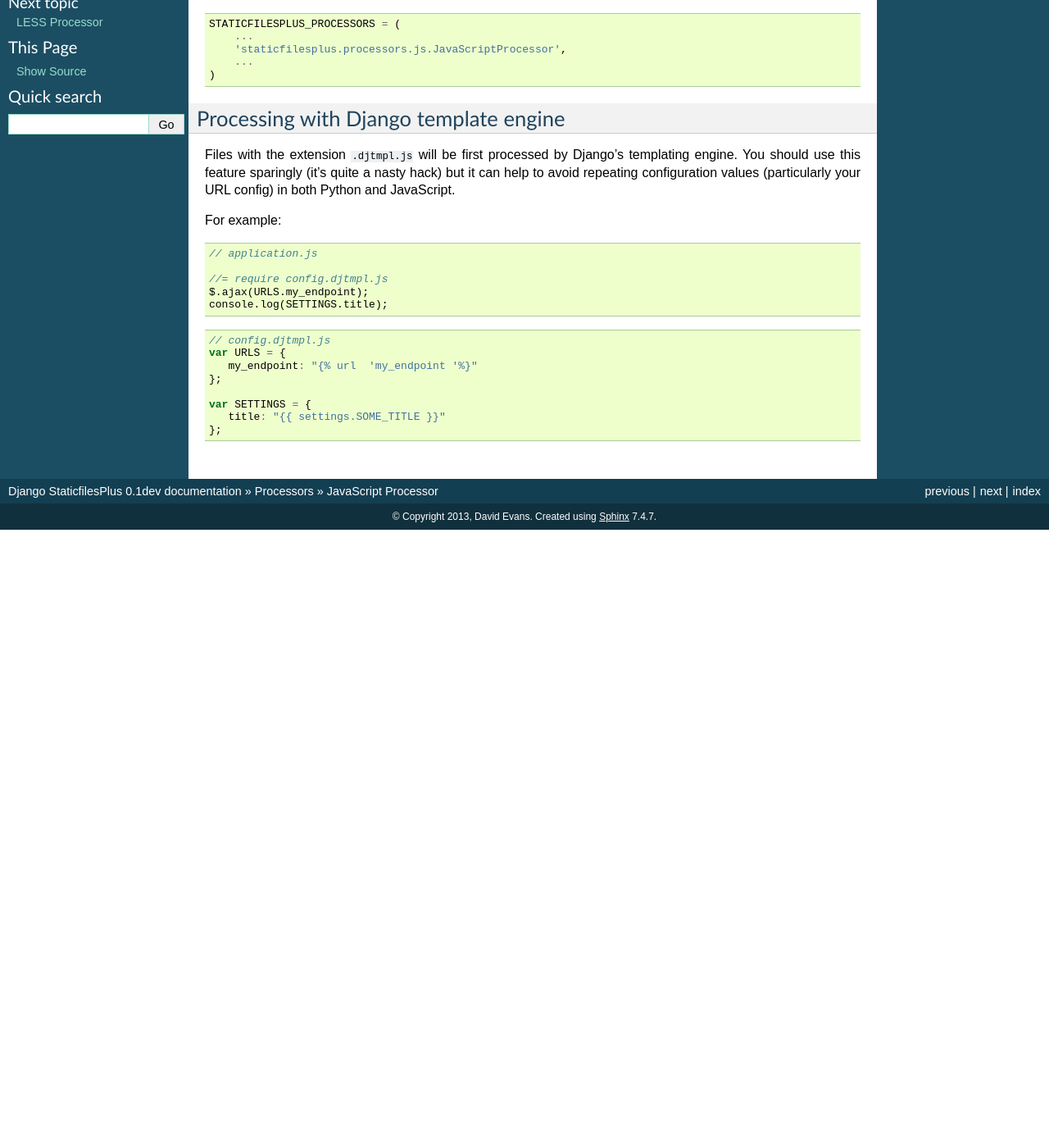
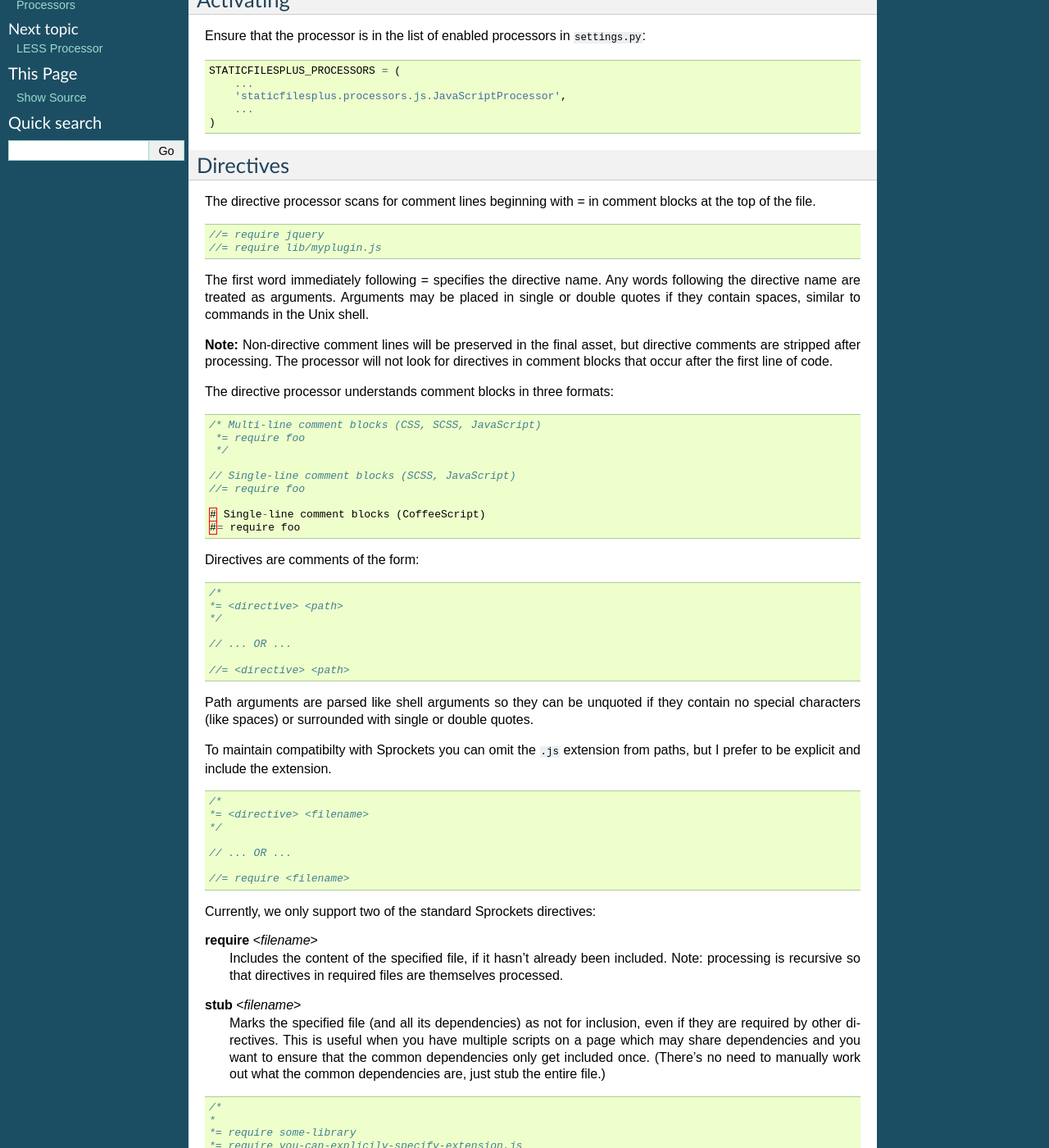
Before and after one commit to evansd/django-staticfilesplus, a Sphinx documentation site: the page built from docs/processors/javascript.rst, in a window 1280 px wide and 1400 px high, scrolled down 209 px. Shown: the whole window at 82% size. Built offline with Sphinx 7.4.7, drawn with Linux system fonts in a browser that asks for light colours; before the commit the page ends 900 px from its top, so only the background shows below that; some of the changed text lies outside the part shown.

Commit message:
More documentation

```diff
--- a/docs/processors/index.rst
+++ b/docs/processors/index.rst
@@ -33,8 +33,8 @@
                    check_call(['coffee', '--stdio'], stdin=infile, stdout=outfile)
 
 
-API
-~~~
+Processor API
+~~~~~~~~~~~~~
 A valid processor is class that implements the following set of methods.
 
 First, we have a pair of methods which are given filenames and determine which files
@@ -69,6 +69,8 @@
    Takes a filename (before processing) and returns a Boolean. If it returns ``True`` the
    file will be ignored by ``contrib.staticfiles`` as if it did not exist.
 
+To activate your processor, add its dotted path to ``STATICFILESPLUS_PROCESSORS`` in ``settings.py``
+
 
 BaseProcessor
 ~~~~~~~~~~~~~
--- a/docs/processors/javascript.rst
+++ b/docs/processors/javascript.rst
@@ -3,8 +3,12 @@
 
 This adds support for Sprockets_-like dependancy management for JavaScript files.
 
-Usage
------
+Dependencies between files are specified by specially formatted comments (known as
+directives) at the top of the files. The processor compiles all these dependencies
+together into a single file.
+
+Activating
+----------
 
 Ensure that the processor is in the list of enabled processors in ``settings.py``:
 
@@ -16,6 +20,110 @@
       ...
   )
 
+
+Directives
+----------
+
+The directive processor scans for comment lines beginning with = in comment blocks at the
+top of the file.
+
+.. code-block:: javascript
+
+   //= require jquery
+   //= require lib/myplugin.js
+
+The first word immediately following = specifies the directive name. Any words following
+the directive name are treated as arguments. Arguments may be placed in single or double
+quotes if they contain spaces, similar to commands in the Unix shell.
+
+**Note:** Non-directive comment lines will be preserved in the final asset, but directive
+comments are stripped after processing. The processor will not look for directives in
+comment blocks that occur after the first line of code.
+
+The directive processor understands comment blocks in three formats:
+
+.. code-block:: javascript
+
+   /* Multi-line comment blocks (CSS, SCSS, JavaScript)
+    *= require foo
+    */
+
+   // Single-line comment blocks (SCSS, JavaScript)
+   //= require foo
+
+   # Single-line comment blocks (CoffeeScript)
+   #= require foo
+
+Directives are comments of the form:
+
+.. code-block:: javascript
+
+   /*
+   *= <directive> <path>
+   */
+
+   // ... OR ...
+
+   //= <directive> <path>
+
+
+Path arguments are parsed like shell arguments so they can be unquoted if they contain no special
+characters (like spaces) or surrounded with single or double quotes.
+
+To maintain compatibilty with Sprockets you can omit the ``.js`` extension from paths,
+but I prefer to be explicit and include the extension.
+
+
+
+
+.. code-block:: javascript
+
+   /*
+   *= <directive> <filename>
+   */
+
+   // ... OR ...
+
+   //= require <filename>
+
+Currently, we only support two of the standard Sprockets directives:
+
+**require** <\ *filename*\ >
+  Includes the content of the specified file, if it hasn't already been included.
+  Note: processing is recursive so that directives in required files are themselves
+  processed.
+
+**stub** <\ *filename*\ >
+  Marks the specified file (and all its dependencies) as not for inclusion, even if they are
+  required by other directives. This is useful when you have multiple scripts on a page
+  which may share dependencies and you want to ensure that the common dependencies only get
+  included once. (There's no need to manually work out what the common dependencies are, just
+  stub the entire file.)
+
+.. code-block:: javascript
+
+   /*
+   *
+   *= require some-library
+   *= require you-can-explicily-specify-extension.js
+   */
+
+   //= require "quoting works just like in shell"
+   //= require ./paths/starting/with-a-dot/are-relative.js
+
+
+Hidden files
+------------
+
+The JavaScript processor ignores all files and directories which **start with an underscore**.
+
+These files can still be *require*\ d by other JavaScript files, but they will not be
+individually included in the list of compiled files. This allows you to prevent
+library files from being compiled as stand-alone files.
+
+I tend to put library files in a directory called ``_lib`` for this reason.
+
+
 Processing with Django template engine
 --------------------------------------
 
@@ -24,11 +132,12 @@
 to avoid repeating configuration values (particularly your URL config) in both Python
 and JavaScript.
 
-For example:
+In the example below, ``config.djtmp.js`` pulls in a couple of values from Django's
+configuration and then ``application.js`` `requires` it and uses those values.
 
 .. code-block:: javascript
 
-   // application.js
+   /* application.js */
 
    //= require config.djtmpl.js
    $.ajax(URLS.my_endpoint);
@@ -37,7 +146,8 @@
 
 .. code-block:: javascript
 
-   // config.djtmpl.js
+   /* config.djtmpl.js */
+
    var URLS = {
       my_endpoint: "{% url  'my_endpoint '%}"
    };
```
